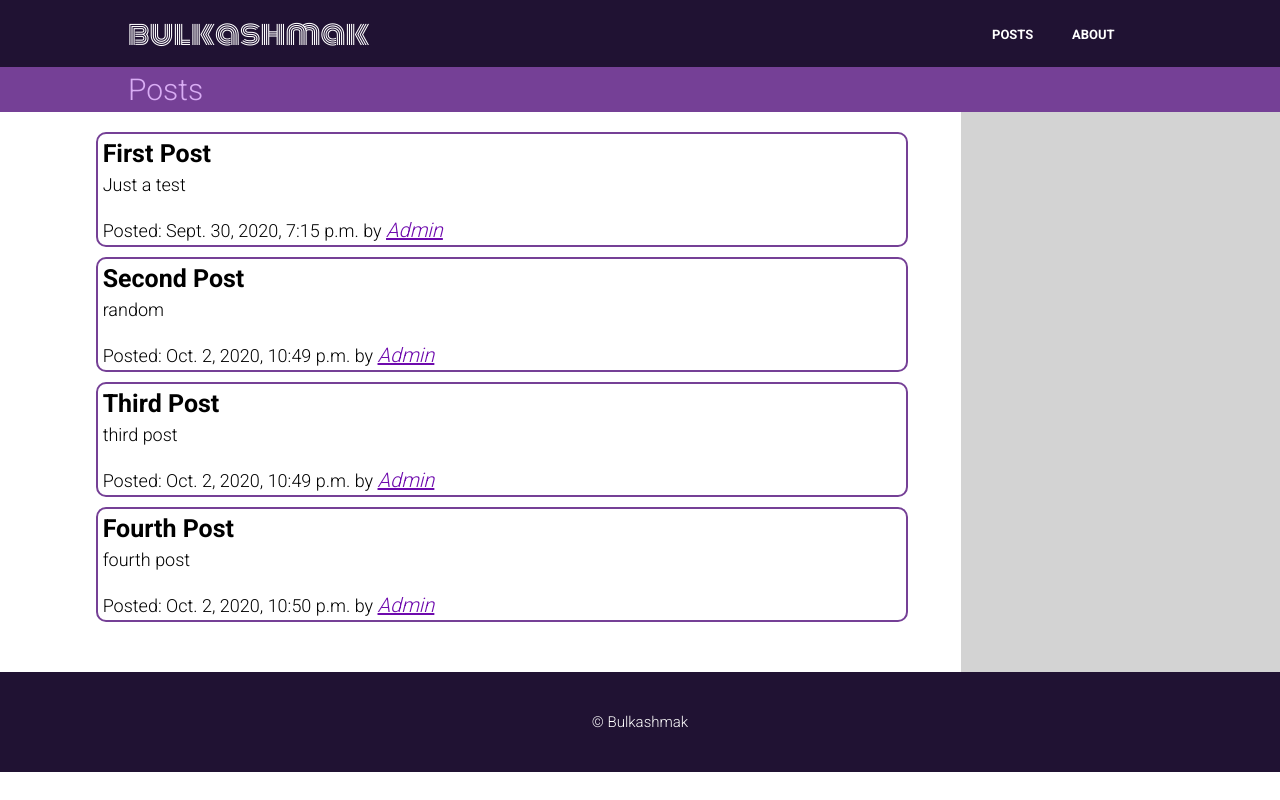
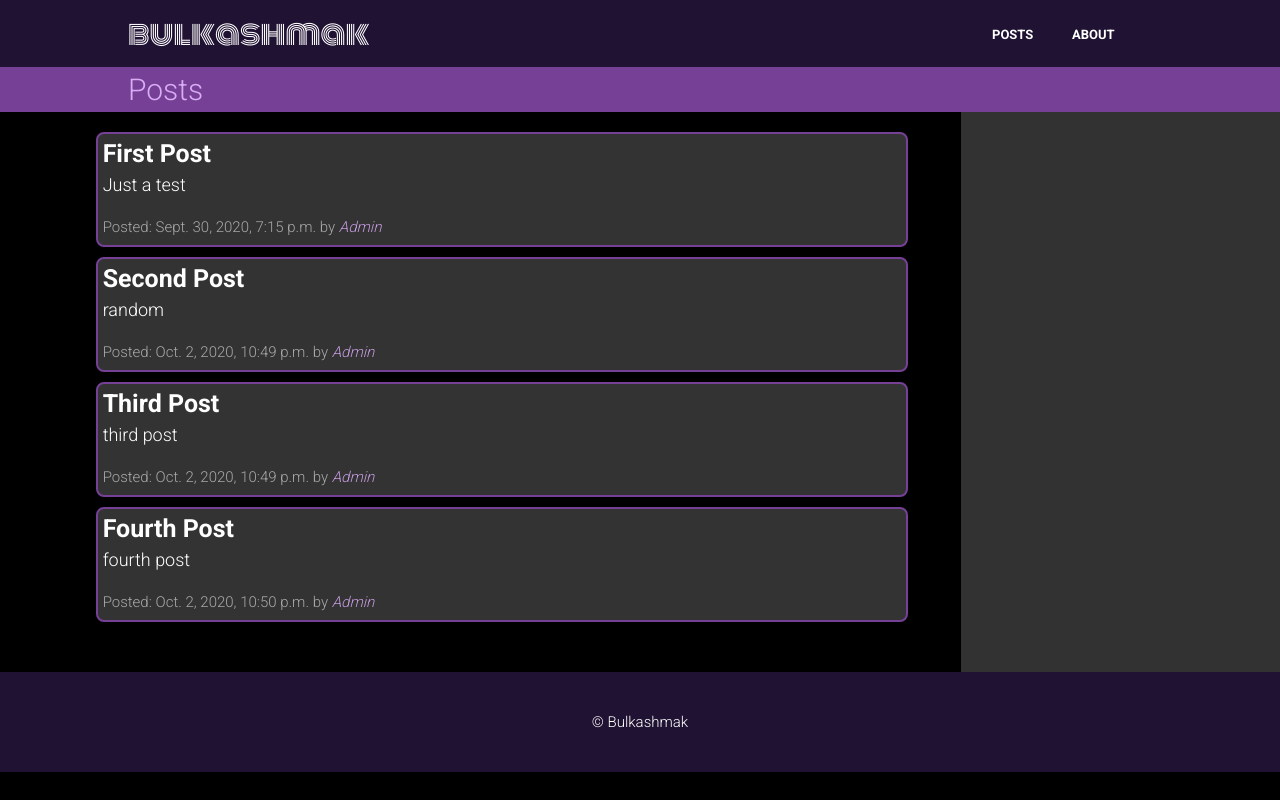
Before and after one commit to bulkashmak/blog_website, a Django app: page /posts/ in a window 1280 px wide. Run offline with Django 3.2, Linux system fonts and the light colour scheme; data comes from the database, SQL or seed files in the repository; both versions use the stored data as it was after the commit.

Commit message:
Edited the styling.

```diff
--- a/posts/static/css/base.css
+++ b/posts/static/css/base.css
@@ -91,7 +91,8 @@ footer p {
 }
 
 body {
-  background-color: white;
+  color: white;
+  background-color: black;
   font-family: "Roboto", sans-serif;
   font-weight: 300;
 }
@@ -114,7 +115,7 @@ body {
 
 .sidebar {
   grid-column: 2;
-  background-color: lightgray;
+  background-color: rgb(50, 50, 50);
 }
 
 .about_page {
@@ -148,13 +149,14 @@ body {
 }
 
 .post {
+  background-color: rgb(51, 51, 51);
   min-height: auto;
   max-height: 300px;
   display: grid;
   grid-template-rows: 30px auto 40px;
   grid-gap: 5px;
   border: solid 2px #754096;
-  border-radius: 10px;
+  border-radius: 8px;
   padding: 5px 5px;
 }
 
@@ -167,17 +169,18 @@ body {
   font-size: 18px;
 }
 
-.author {
+.post > .author {
   padding-top: 18px;
-  color: black;
-  font-size: 20px;
+  color: darkgray;
+  font-size: 15px;
 }
 
 .author a {
-  color: #6e0aad;
+  color: #c59bdf;
   font-style: italic;
-  font-size: 20px;
+  font-size: 15px;
   text-transform: capitalize;
+  text-decoration: none;
 }
 
 .author a:hover {
```
Also changed, not shown: db.sqlite3.
